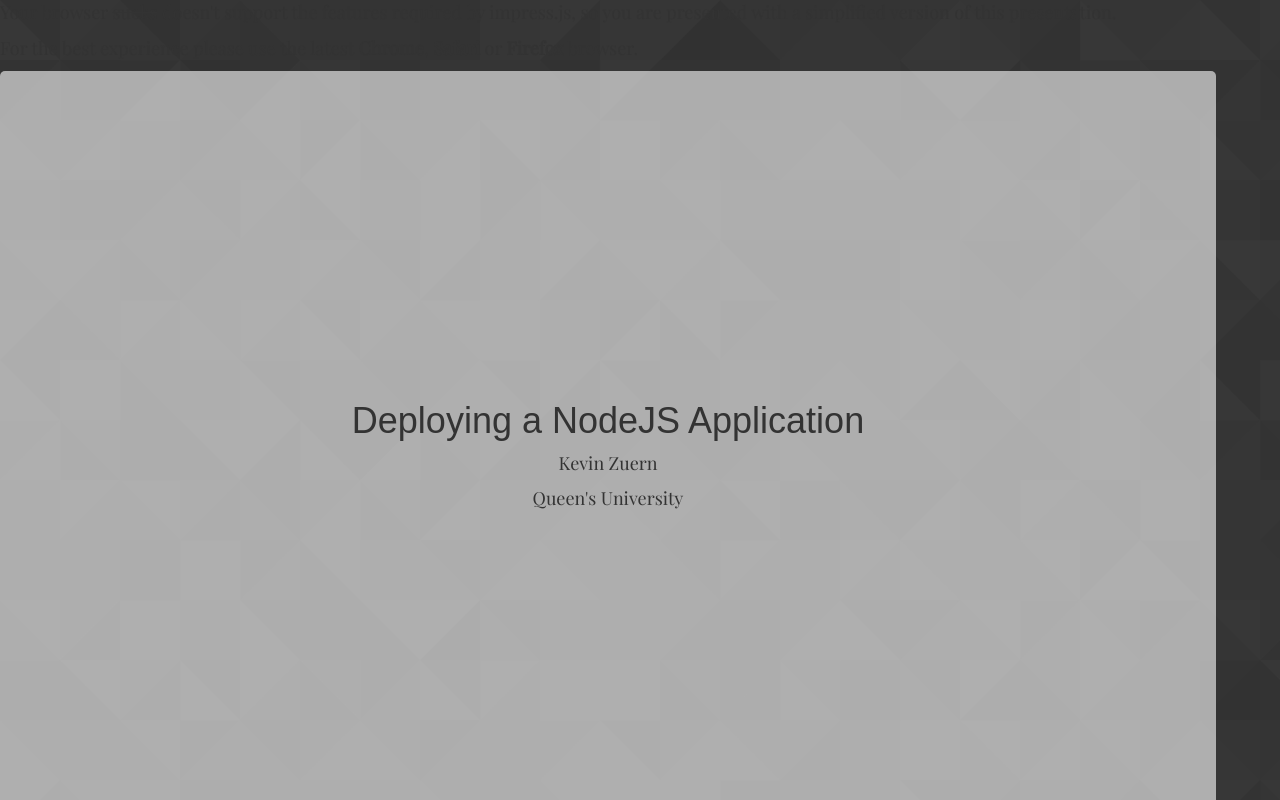
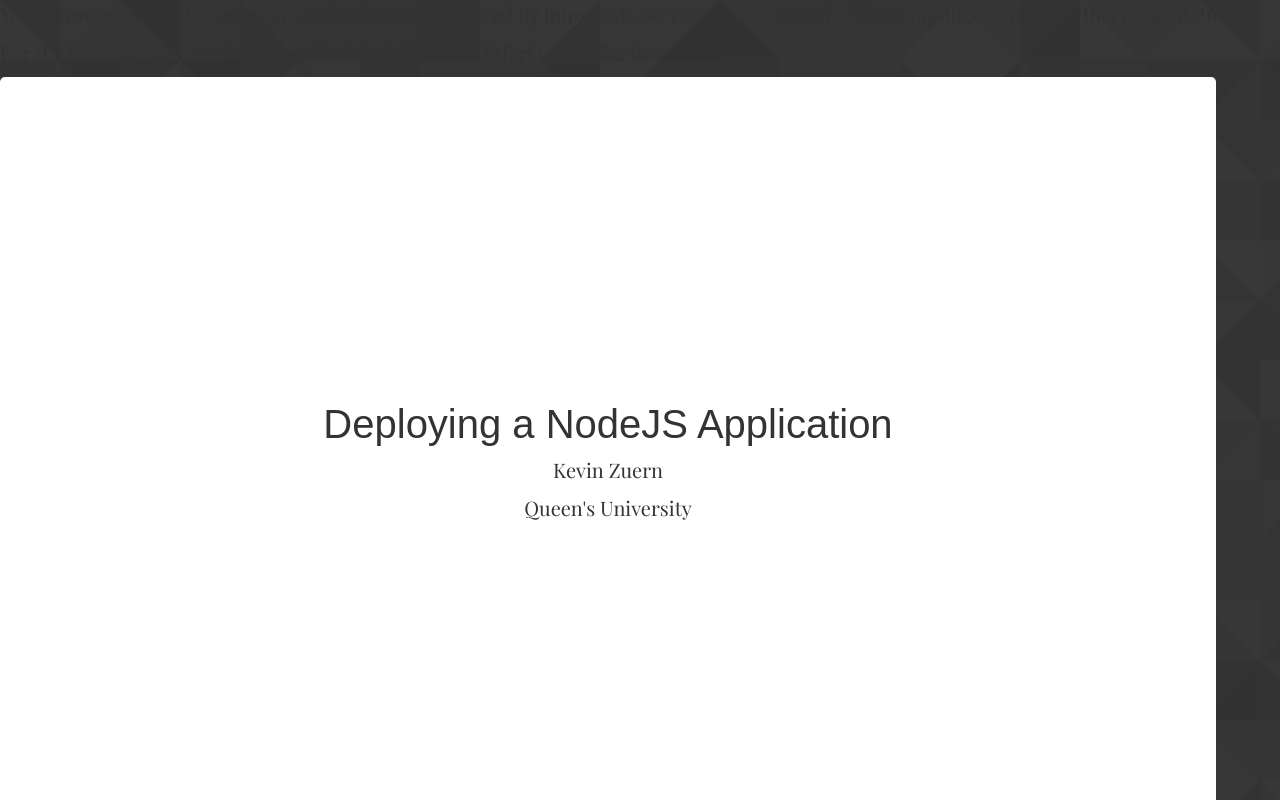
Before and after one commit to Propheis/Deploying-A-NodeJS-Application-to-Production, a plain HTML site: page index.html in a window 1280 px wide. Shown: the top 800 px of the page. Drawn offline with nearby package versions, Linux system fonts and the light colour scheme; a script that the page names is missing; a web font is replaced by a local one.

Commit message:
Font and background fixes

```diff
--- a/index.html
+++ b/index.html
@@ -342,8 +342,9 @@
         There was quite a lot of material in this presentation - surely too much to absorb everything at once.
       </p>
       <p>
-        You can view the presentation at <a href="https://propheis.github.io/Deploying-A-NodeJS-Application-to-Production/" style="font-size: 4rem; fotn-style: bold">https://propheis.github.io/Deploying-A-NodeJS-Application-to-Production/</a>.
+        You can view the presentation here:
       </p>
+      <a href="https://propheis.github.io/Deploying-A-NodeJS-Application-to-Production/" style=" text-align: center; font-size: 4rem; display: block;">https://propheis.github.io/Deploying-A-NodeJS-Application-to-Production/</a>
       <img src="http://imgs.xkcd.com/comics/will_it_work.png" class="center-block">
     </div>
   </div>
--- a/presentation.css
+++ b/presentation.css
@@ -2,12 +2,13 @@
 
 body {
   font-family: 'Playfair Display', serif;
-  font-size: 18px;
+  font-size: 20px;
   background: url('img/bg.png');
 }
 
 h1, h2, h3, h4, h5, h6 {
   font-family: 'Fira Sans Extra Condensed', sans-serif;
+  font-size: 1.2em;
 }
 
 #title {
@@ -17,12 +18,16 @@
   justify-content: center;
 }
 
+#title h1 {
+  font-size: 2em;
+}
+
 .impress-supported .fallback-message { display: none; }
 
 .step {
   width: 95vw;
   height: 95vh;
+  background: #fff;
   padding: 5vw;
-  background: rgba(255, 255, 255, 0.6);
   border-radius: 5px;
 }
```
